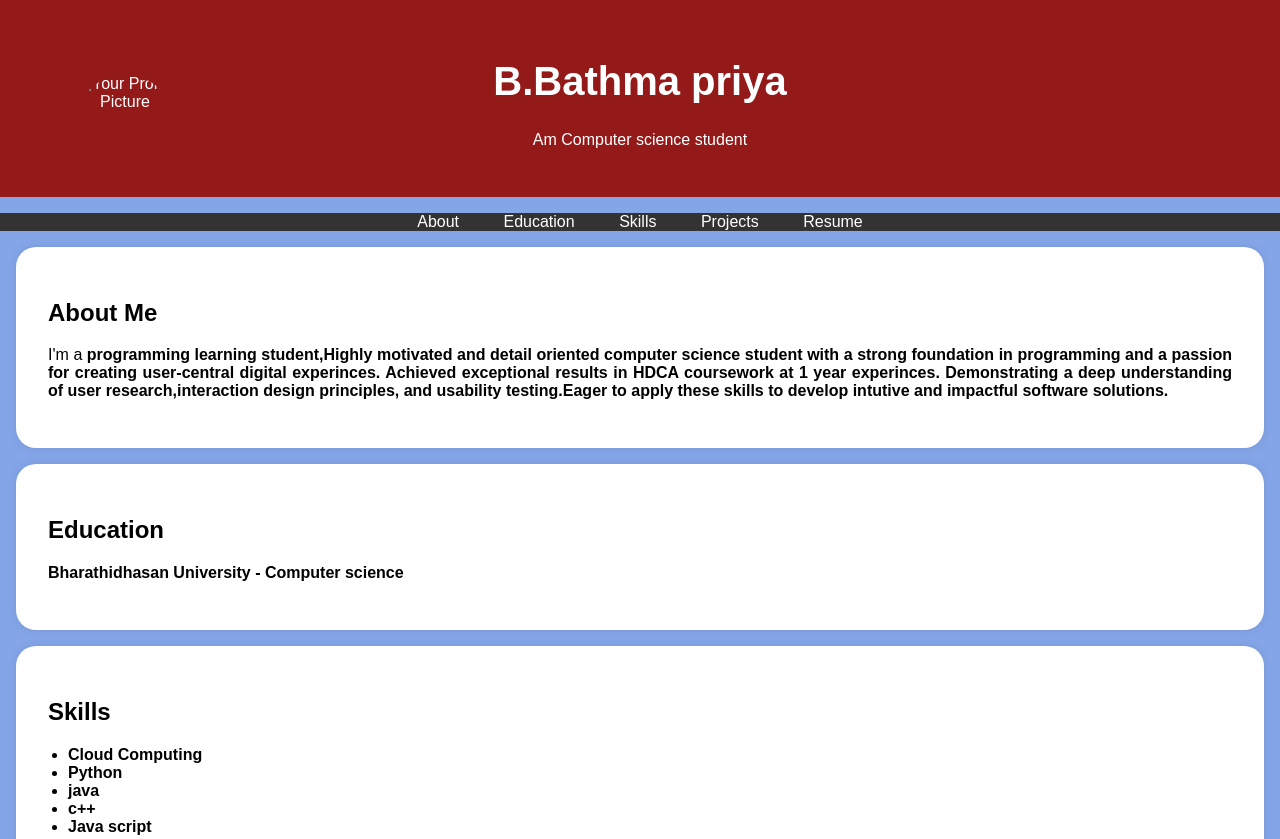
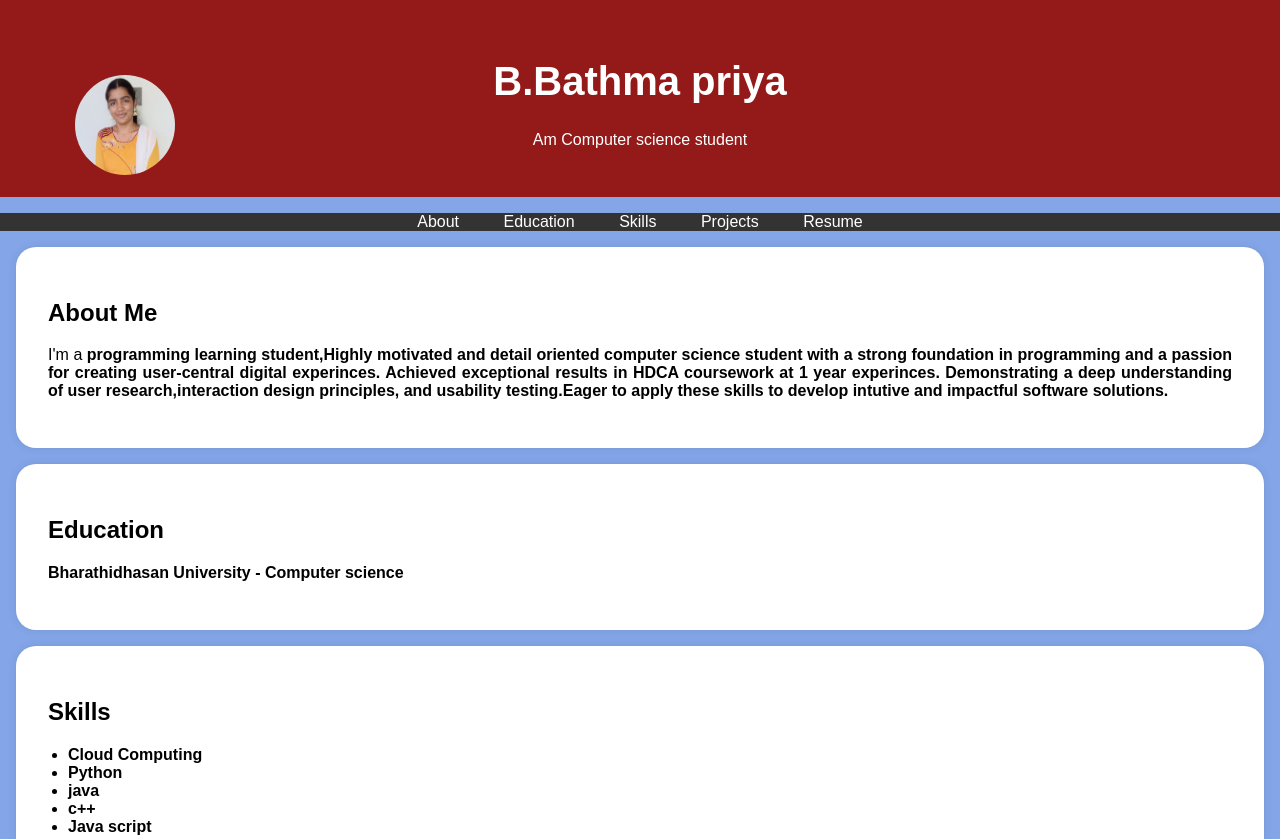
Before and after one commit to bathmapriyacsgcwk/Digital--portfolio, a plain HTML site: page index .html in a window 1280 px wide. Shown: the top 839 px of the page. Drawn offline with Linux system fonts and the light colour scheme.

Commit message:
Update index .html

```diff
--- a/index .html
+++ b/index .html
@@ -95,7 +95,7 @@
     <header>
         <div class="header-content">
             <!-- Add your profile picture here -->
-            <img src="passport photo.jpg" alt="Your Profile Picture" class="profile-picture">
+            <img src="IMG_20250314_122232.jpg" alt="Your Profile Picture" class="profile-picture">
             <h1>B.Bathma priya</h1>
             <p>Am Computer science student</p>
         </div>
```
